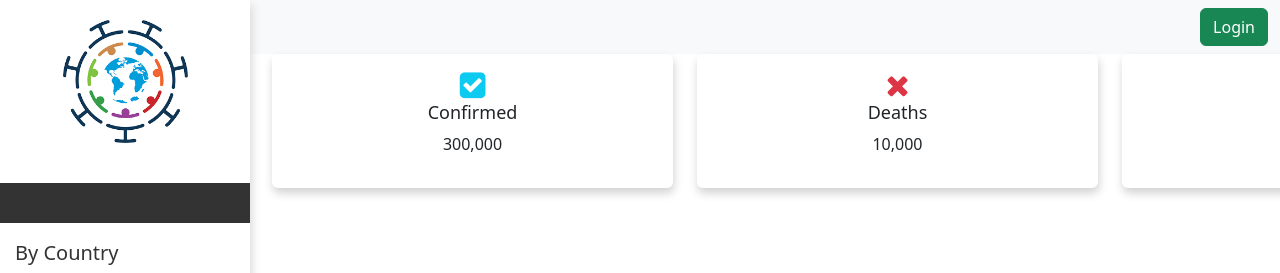
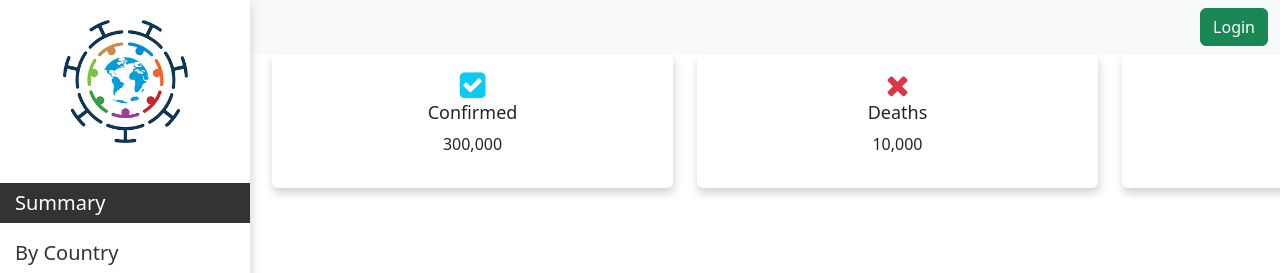
Before and after one commit to IvanKrstic123/covid-tracker-app-angular, an Angular app: page /summary in a window 1280 px wide. Shown: the top 273 px of the page. Built offline with nearby package versions, Linux system fonts and the light colour scheme; no server answers.

Commit message:
fix css bug for router link

```diff
--- a/src/app/shared/components/sidebar/sidebar.component.css
+++ b/src/app/shared/components/sidebar/sidebar.component.css
@@ -39,5 +39,7 @@
 }
 .sidebar .navigation ul li.active {
     background-color: #333;
-    color: white;
 }
+.sidebar .navigation ul li.active a {
+    color: rgb(255, 255, 255);
+}
```
